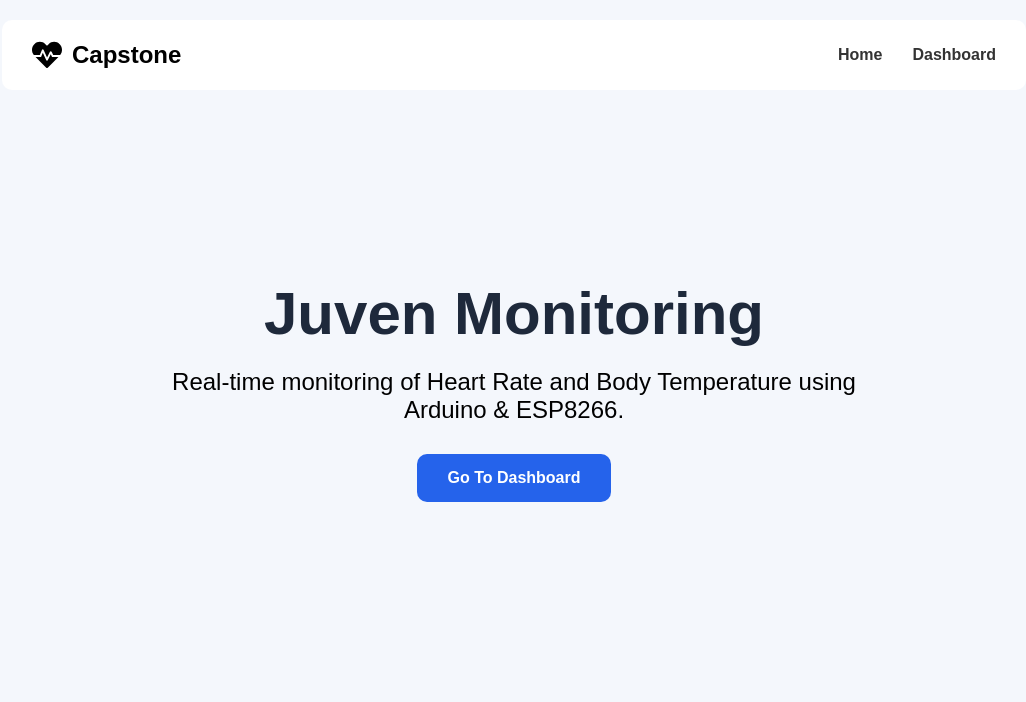
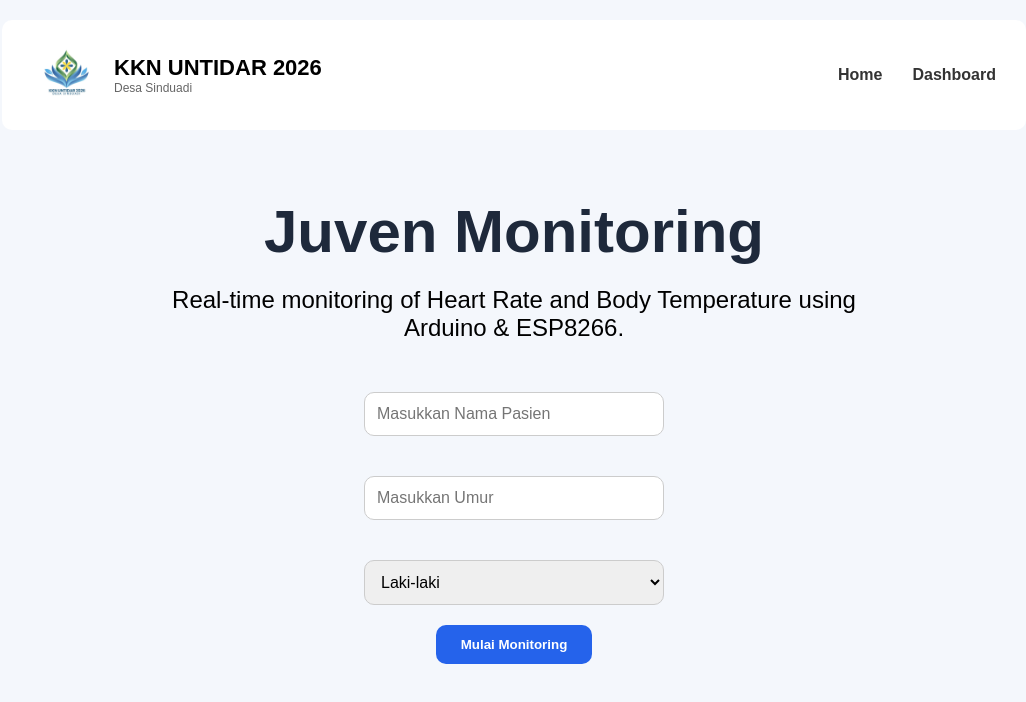
Before and after one commit to firmansyah0909/health-monitor, a React (Vite) app: page / in a window 1280 px wide. Shown: the top 702 px of the page, without its empty margins (126-1152 px from the left). Built offline with nearby package versions, Linux system fonts and the light colour scheme.

Commit message:
update logo dan title

```diff
--- a/index.html
+++ b/index.html
@@ -3,12 +3,12 @@
 
 <head>
   <meta charset="UTF-8" />
-  <link rel="icon" type="image/svg+xml" href="/vite.svg" />
+  <link rel="icon" type="image/jpeg" href="/logo-kkn.jpeg" />
   <link rel="preconnect" href="https://fonts.googleapis.com">
   <link rel="preconnect" href="https://fonts.gstatic.com" crossorigin>
   <link href="https://fonts.googleapis.com/css2?family=Inter:wght@300;400;500;600;700&display=swap" rel="stylesheet">
   <meta name="viewport" content="width=device-width, initial-scale=1.0" />
-  <title>web-MonitorSistem</title>
+  <title>KKN UNTIDAR 2026 - Monitoring Kesehatan</title>
 </head>
 
 <body class="bg-slate-50 text-slate-900">
--- a/src/App.css
+++ b/src/App.css
@@ -376,3 +376,66 @@ table tr:hover{
 
   font-weight:bold;
 }
+.input-nama{
+  width:300px;
+  padding:12px;
+  border-radius:10px;
+  border:1px solid #ccc;
+  margin:20px 0;
+  font-size:16px;
+}
+
+.btn-home{
+  padding:12px 25px;
+  border:none;
+  border-radius:10px;
+  cursor:pointer;
+}
+.patient-card {
+
+  background: white;
+
+  padding: 15px;
+
+  border-radius: 12px;
+
+  margin-bottom: 20px;
+
+  box-shadow:
+    0 2px 10px rgba(0,0,0,0.1);
+
+}
+
+.patient-card h3 {
+
+  margin-bottom: 10px;
+
+}
+
+.patient-card p {
+
+  margin: 5px 0;
+
+}
+.logo{
+  display:flex;
+  align-items:center;
+  gap:12px;
+}
+
+.logo-img{
+  width:70px;
+  height:70px;
+  object-fit:contain;
+}
+
+.logo h2{
+  margin:0;
+  font-size:22px;
+}
+
+.logo p{
+  margin:0;
+  font-size:12px;
+  color:#666;
+}
--- a/src/pages/Dashboard.jsx
+++ b/src/pages/Dashboard.jsx
@@ -87,8 +87,13 @@ function Dashboard() {
 
 const exportCSV = () => {
 
+  const nama =
+    localStorage.getItem("namaPasien") || "-";
+
+  console.log("NAMA =", nama);
+
   window.open(
-      `${API}/export`,
+    `${API}/export?nama=${encodeURIComponent(nama)}`,
     "_blank"
   );
 
@@ -109,13 +114,45 @@ function Dashboard() {
     .reverse()
     .slice(0, 10);
 
+const namaPasien =
+  localStorage.getItem("namaPasien") || "-";
+
+const umurPasien =
+  localStorage.getItem("umurPasien") || "-";
+
+const jkPasien =
+  localStorage.getItem("jkPasien") || "-";
+
 return (
 
   <div className="container">
 
+    <div className="patient-card">
+
+      <h3>Data Pasien</h3>
+
+      <p>
+        Nama : {namaPasien}
+      </p>
+
+      <p>
+        Umur : {umurPasien} Tahun
+      </p>
+
+      <p>
+        Jenis Kelamin : {jkPasien}
+      </p>
+
+    </div>
+
     <h1>
       JUVEN MONITORING
     </h1>
+
+      <h3>
+        Pasien :
+        {localStorage.getItem("namaPasien") || "-"}
+      </h3>
 
       <p className="time">
     Jam Sekarang : {currentTime.toLocaleTimeString('id-ID')}
--- a/src/pages/Home.jsx
+++ b/src/pages/Home.jsx
@@ -1,17 +1,59 @@
-import { Link } from "react-router-dom";
+import { Link, useNavigate } from "react-router-dom";
 import { FaHeartbeat } from "react-icons/fa";
+import { useState } from "react";
 
 function Home() {
+
+  const [nama, setNama] = useState("");
+  const [umur, setUmur] = useState("");
+  const [jk, setJk] = useState("Laki-laki");
+  const navigate = useNavigate();
+
+  const mulaiMonitoring = () => {
+
+    if (nama.trim() === "") {
+
+      alert("Masukkan nama pasien terlebih dahulu");
+
+      return;
+    }
+
+      localStorage.setItem(
+        "namaPasien",
+        nama
+      );
+
+      localStorage.setItem(
+        "umurPasien",
+        umur
+      );
+
+      localStorage.setItem(
+        "jkPasien",
+        jk
+      );
+
+      navigate("/dashboard");
+  };
+
   return (
+
     <div className="home">
 
       <nav className="navbar">
 
         <div className="logo">
 
-          <FaHeartbeat size={30} />
+          <img
+            src="/logo-kkn.jpeg"
+            alt="Logo KKN"
+            className="logo-img"
+          />
 
-          <h2>Capstone</h2>
+        <div>
+            <h2>KKN UNTIDAR 2026</h2>
+            <p>Desa Sinduadi</p>
+          </div>
 
         </div>
 
@@ -37,16 +79,47 @@ function Home() {
           Arduino & ESP8266.
         </p>
 
-        <Link
-          to="/dashboard"
+        <input
+          type="text"
+          placeholder="Masukkan Nama Pasien"
+          value={nama}
+          onChange={(e) =>
+            setNama(e.target.value)
+          }
+          className="input-nama"
+        />
+        <input
+          type="number"
+          placeholder="Masukkan Umur"
+          value={umur}
+          onChange={(e) =>
+            setUmur(e.target.value)
+          }
+          className="input-nama"
+        />
+
+        <select
+          value={jk}
+          onChange={(e) =>
+            setJk(e.target.value)
+          }
+          className="input-nama"
+        >
+          <option>Laki-laki</option>
+          <option>Perempuan</option>
+        </select>
+
+        <button
+          onClick={mulaiMonitoring}
           className="btn-home"
         >
-          Go To Dashboard
-        </Link>
+          Mulai Monitoring
+        </button>
 
       </div>
 
     </div>
+
   );
 }
 
```
Also changed, not shown: server.js (+27 -34 lines), public/logo-kkn.jpeg (added). Lines whose indentation alone changed are shown as unchanged.
